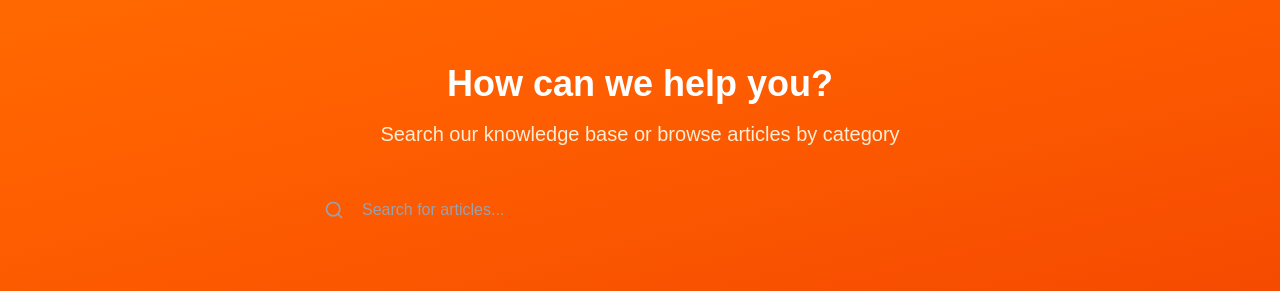
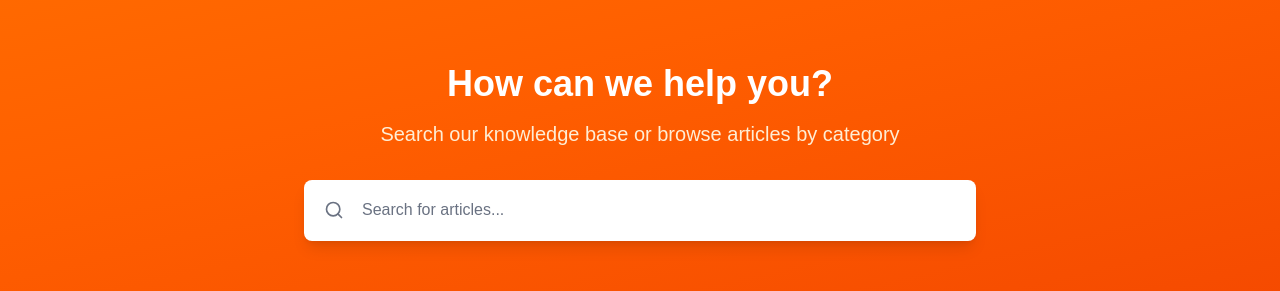
Before and after one commit to tapiwamaramba95-ui/tradequote-app, a Next.js app: page /help in a window 1280 px wide. Shown: the top 291 px of the page. Built offline with nearby package versions, Linux system fonts and the light colour scheme; no server answers; the database is empty.

Commit message:
fix: Improve search bar contrast in help center
- Add white background to search input
- Add shadow for better visibility on orange gradient
- Change placeholder and icon to darker gray for better readability
- Update focus ring to white for consistency with background

```diff
--- a/app/help/components/SearchBar.tsx
+++ b/app/help/components/SearchBar.tsx
@@ -24,10 +24,11 @@ export function SearchBar() {
           onChange={(e) => setQuery(e.target.value)}
           placeholder="Search for articles..."
           className="w-full px-6 py-4 pl-14 pr-4 rounded-lg border-2 border-transparent
-                   focus:border-orange-300 focus:outline-none focus:ring-2 focus:ring-orange-200
-                   text-gray-900 placeholder-gray-400 text-lg"
+                   bg-white shadow-lg
+                   focus:border-white focus:outline-none focus:ring-2 focus:ring-white/50
+                   text-gray-900 placeholder-gray-500 text-lg"
         />
-        <Search className="absolute left-5 top-1/2 -translate-y-1/2 w-5 h-5 text-gray-400" />
+        <Search className="absolute left-5 top-1/2 -translate-y-1/2 w-5 h-5 text-gray-500" />
       </div>
     </form>
   );
```
